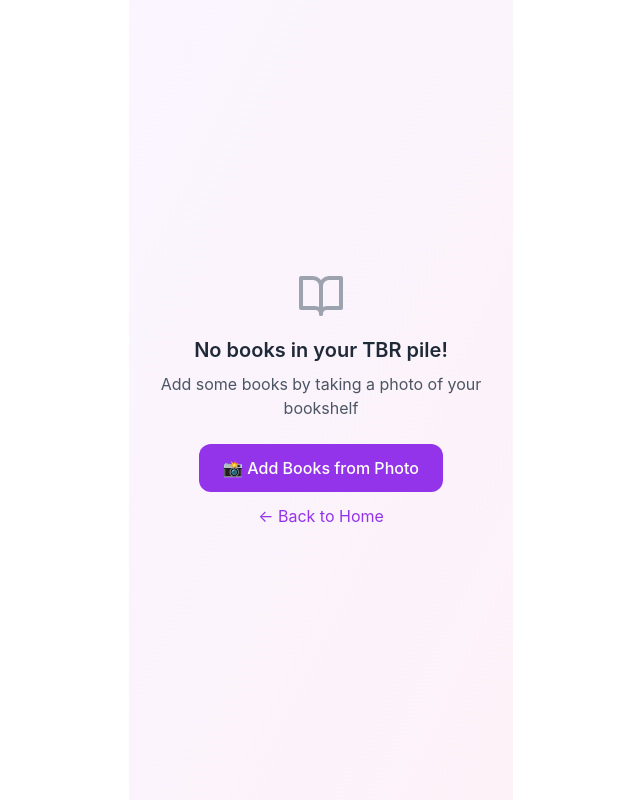
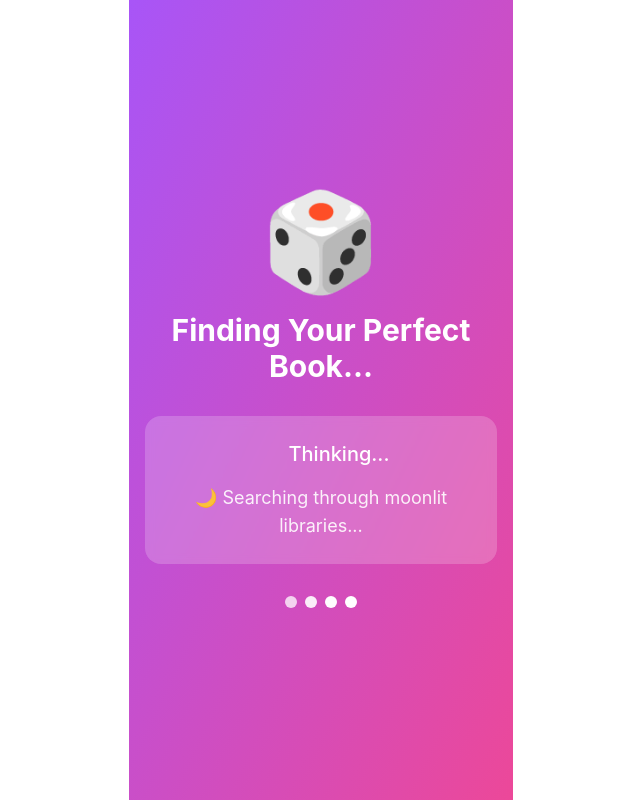
Before and after one commit to timcoe429/bookvibe, a React (Create React App) app in the folder client/: page / in a window 1280 px wide. Both pictures are taken after a click on the button "Cozy". Shown: the whole page, without its empty margins (319-959 px from the left). Built offline with nearby package versions, Linux system fonts and the light colour scheme; the HTML template or start-up script is replaced by a standard one.

Commit message:
Update App.jsx

```diff
--- a/client/src/App.jsx
+++ b/client/src/App.jsx
@@ -11,6 +11,8 @@ const BookPickerApp = () => {
   const [currentlyReading, setCurrentlyReading] = useState(null);
   const [loading, setLoading] = useState(true);
   const [userStats, setUserStats] = useState({ inQueue: 0, totalBooks: 0, currentlyReading: 0 });
+  const [isThinking, setIsThinking] = useState(false);
+  const [thinkingMessage, setThinkingMessage] = useState('');
 
   const moods = [
     { icon: Coffee, label: "Cozy", color: "bg-amber-100 text-amber-800" },
@@ -19,6 +21,29 @@ const BookPickerApp = () => {
     { icon: Moon, label: "Dark", color: "bg-purple-100 text-purple-800" },
     { icon: Sun, label: "Uplifting", color: "bg-yellow-100 text-yellow-800" },
     { icon: BookOpen, label: "Literary", color: "bg-blue-100 text-blue-800" }
+  ];
+
+  const thinkingMessages = [
+    "🏰 Exploring the halls of Hogwarts...",
+    "🧙‍♂️ Consulting with Gandalf about your next adventure...",
+    "🌙 Searching through moonlit libraries...",
+    "🐉 Crawling through dungeons with Donut and Carl...",
+    "📚 Whispering to ancient tomes...",
+    "✨ Casting a perfect book selection spell...",
+    "🔮 Gazing into the crystal ball of stories...",
+    "🗝️ Unlocking secret literary chambers...",
+    "🌟 Following shooting stars to hidden tales...",
+    "🦋 Chasing book fairies through enchanted shelves...",
+    "🎭 Consulting the dramatic spirits of great authors...",
+    "🌊 Diving deep into oceans of prose...",
+    "🍄 Discovering books in magical mushroom circles...",
+    "🦉 Getting recommendations from wise old owls...",
+    "🎪 Asking the circus of characters for advice...",
+    "🌈 Following rainbows to pots of golden stories...",
+    "🗿 Deciphering ancient reading runes...",
+    "🎨 Painting the perfect literary landscape...",
+    "🎭 Interviewing fictional characters about their favorites...",
+    "🔥 Warming up by the fireplace of great literature..."
   ];
 
   // Load user data on component mount
@@ -111,6 +136,28 @@ const BookPickerApp = () => {
     setCurrentBook((prev) => (prev + 1) % userBooks.length);
   };
 
+  // Handle the magical dice roll with fun thinking animation
+  const handleDiceRoll = async () => {
+    setIsThinking(true);
+    setCurrentView('thinking');
+
+    // Cycle through thinking messages
+    let messageIndex = 0;
+    const messageInterval = setInterval(() => {
+      setThinkingMessage(thinkingMessages[messageIndex]);
+      messageIndex = (messageIndex + 1) % thinkingMessages.length;
+    }, 800);
+
+    // Show thinking animation for 3-4 seconds
+    setTimeout(() => {
+      clearInterval(messageInterval);
+      setIsThinking(false);
+      setCurrentView('swipe');
+      // Randomize the starting book
+      setCurrentBook(Math.floor(Math.random() * userBooks.length));
+    }, 3200);
+  };
+
   const HomeScreen = () => (
     <div className="min-h-screen bg-gradient-to-br from-purple-50 to-pink-50 p-4">
       {/* Header */}
@@ -179,7 +226,7 @@ const BookPickerApp = () => {
           {moods.map((mood, idx) => (
             <button
               key={idx}
-              onClick={() => setCurrentView('swipe')}
+              onClick={handleDiceRoll}
               className={`${mood.color} p-4 rounded-xl flex flex-col items-center space-y-2 transition-all hover:scale-105 active:scale-95`}
             >
               <mood.icon size={24} />
@@ -194,8 +241,8 @@ const BookPickerApp = () => {
       <div className="space-y-3">
         {!currentlyReading && userBooks.length > 0 && (
           <button
-            onClick={() => setCurrentView('swipe')}
-            className="w-full bg-gradient-to-r from-purple-500 to-pink-500 text-white p-4 rounded-xl font-semibold text-lg shadow-lg hover:shadow-xl transition-all"
+            onClick={handleDiceRoll}
+            className="w-full bg-gradient-to-r from-purple-500 to-pink-500 text-white p-4 rounded-xl font-semibold text-lg shadow-lg hover:shadow-xl transition-all active:scale-95"
           >
             🎲 Pick My Next Read!
           </button>
@@ -500,10 +547,44 @@ const BookPickerApp = () => {
     );
   };
 
+  const ThinkingScreen = () => (
+    <div className="min-h-screen bg-gradient-to-br from-purple-500 to-pink-500 p-4 flex items-center justify-center">
+      <div className="text-center text-white">
+        <div className="mb-8">
+          <div className="text-8xl mb-6 animate-bounce">🎲</div>
+          <h2 className="text-3xl font-bold mb-4">Finding Your Perfect Book...</h2>
+        </div>
+
+        <div className="bg-white bg-opacity-20 rounded-2xl p-6 backdrop-blur-sm">
+          <div className="flex items-center justify-center mb-4">
+            <div className="w-6 h-6 border-3 border-white border-t-transparent rounded-full animate-spin mr-3"></div>
+            <span className="text-xl font-medium">Thinking...</span>
+          </div>
+
+          <p className="text-lg opacity-90 min-h-[2rem] transition-all duration-300">
+            {thinkingMessage}
+          </p>
+        </div>
+
+        <div className="mt-8 flex justify-center space-x-2">
+          {[...Array(4)].map((_, i) => (
+            <div
+              key={i}
+              className="w-3 h-3 bg-white rounded-full animate-pulse"
+              style={{ animationDelay: `${i * 0.2}s` }}
+            />
+          ))}
+        </div>
+      </div>
+    </div>
+  );
+
   const renderCurrentView = () => {
     switch(currentView) {
       case 'home':
         return <HomeScreen />;
+      case 'thinking':
+        return <ThinkingScreen />;
       case 'swipe':
         return <SwipeScreen />;
       case 'library':
```
